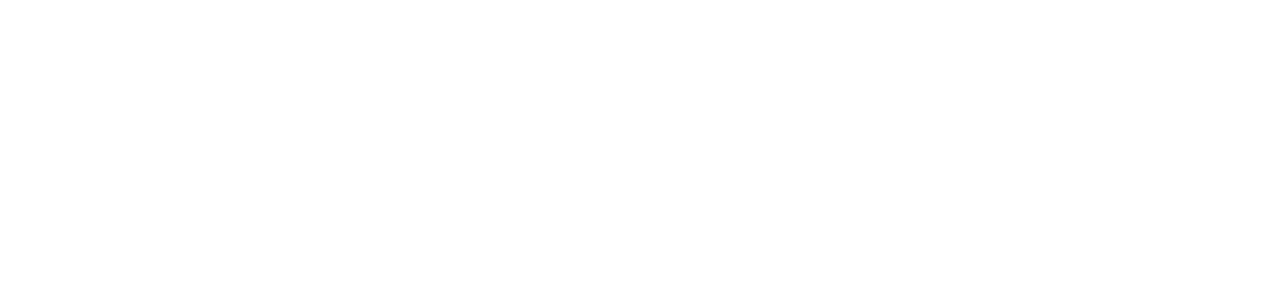
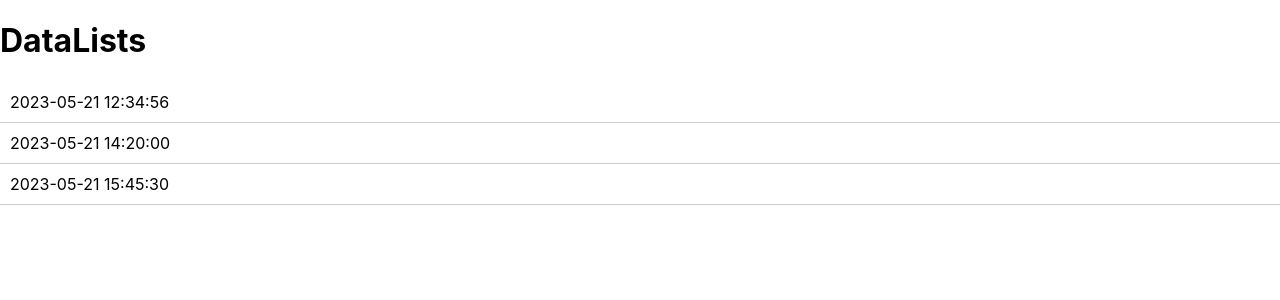
Before and after one commit to Daisuke0655/Chaser, a React (Create React App) app: page /log in a window 1280 px wide. Before the commit this address had no page. Shown: the top 300 px of the page. Built offline with nearby package versions, Linux system fonts and the light colour scheme.

Commit message:
add page

```diff
--- a/package.json
+++ b/package.json
@@ -7,6 +7,7 @@
     "@testing-library/react": "^13.4.0",
     "@testing-library/user-event": "^13.5.0",
     "cors": "^2.8.5",
+    "date-fns": "^3.6.0",
     "express": "^4.19.2",
     "react": "^18.3.1",
     "react-dom": "^18.3.1",
--- a/src/App.js
+++ b/src/App.js
@@ -1,7 +1,8 @@
 import React from "react";
 import { BrowserRouter, Routes, Route} from "react-router-dom";
-import InitialPage from "./pages/InitiaPage/InitialPage";
+import InitialPage from "./pages/Initial/Initial";
 import Login from "./pages/Login/Login";
+import Log from "./pages/Log/Log"
 
 
 const App = () =>{
@@ -11,6 +12,7 @@
             <Routes>
                 <Route path="/" element={<Login />}></Route>
                 <Route path="/initial" element={<InitialPage />}></Route>
+                <Route path="/log" element = {<Log />}></Route>
             </Routes>
             </BrowserRouter>
         </div>
--- a/src/pages/Initial/Initial.js
+++ b/src/pages/Initial/Initial.js
@@ -1,11 +1,15 @@
   import React, { useState, useRef } from "react";
   import './Initial.css';
+  import { useNavigate } from 'react-router-dom';
+
 
   const initialState={
     file:null,
   }
 
   function Initial() {
+    const navigate = useNavigate()
+
     const inputRef = useRef(null);
     const [formState,setFormState] = useState(initialState)
 
@@ -38,10 +42,15 @@
       console.log("complete uploadFile")
     }
 
-    const onClickButton = () => {
+    const onClickFileButton = () => {
       console.log("onClickButton")
       console.log(inputRef.current)
       inputRef.current.click()
+    };
+
+    const onClickLogButton = () => {
+      console.log("nandedayo")
+      navigate('/log')
     };
 
     return (
@@ -51,13 +60,13 @@
           <button className="button-style">対戦を始める</button>
         </div>
         <div className="button-box">
-          <button className="button-style">試合を観戦する</button>
+          <button className="button-style" onClick={onClickLogButton}>ログを見る</button>
         </div>
         <div className="button-box">
           <button className="button-style">トーナメントに参加</button>
         </div>
         <div className="button-box">
-          <button className="button-style" onClick={onClickButton}>ファイルをアップロード</button>
+          <button className="button-style" onClick={onClickFileButton}>ファイルをアップロード</button>
           <input
             hidden
             ref={inputRef}
--- /dev/null
+++ b/src/pages/Log/Log.css
@@ -0,0 +1,17 @@
+/* リストのデフォルトスタイルをリセット */
+ul {
+    list-style-type: none;
+    padding: 0;
+    margin: 0;
+  }
+
+  /* リストアイテムのカスタムスタイル */
+  li {
+    padding: 10px;
+    border-bottom: 1px solid #ccc;
+    cursor: pointer;
+  }
+
+  li:hover {
+    background-color: #f0f0f0;
+  }
--- /dev/null
+++ b/src/pages/Log/Log.jsx
@@ -0,0 +1,42 @@
+import './Log.css';
+import { format } from 'date-fns';
+
+const Log = () => {
+    const tmpData = [
+        { id: 1, timestamp: "2023-05-21T12:34:56Z" },
+        { id: 2, timestamp: "2023-05-21T14:20:00Z" },
+        { id: 3, timestamp: "2023-05-21T15:45:30Z" }
+    ]
+
+    const handleItemClick = (item) => {
+        alert(`Clicked on item with ID: ${item.id}`);
+    };
+    const formatTimestamp = (timestamp) => {
+        return format(new Date(timestamp), 'yyyy-MM-dd HH:mm:ss');
+    };
+
+    const DataList = ({ items }) => {
+        const handleItemClick = (item) => {
+            alert(`Clicked on item with ID: ${item.id}`);
+          };
+        return (
+            <ul>
+                {
+                    tmpData.map(item=>(
+                        <li key={tmpData.id} onClick={()=>handleItemClick(item)}>
+                            {formatTimestamp(item.timestamp)}
+                        </li>
+                    ))
+                }
+            </ul>
+        );
+    };
+    return (
+        <div >
+            <h1>DataLists</h1>
+            <DataList items={tmpData} />
+        </div>
+    );
+}
+
+export default Log
```
Also changed, not shown: src/components/receiveLog.jsx (added, +23 -0 lines), 1 other file (tests, documents, lock files or other folders).
